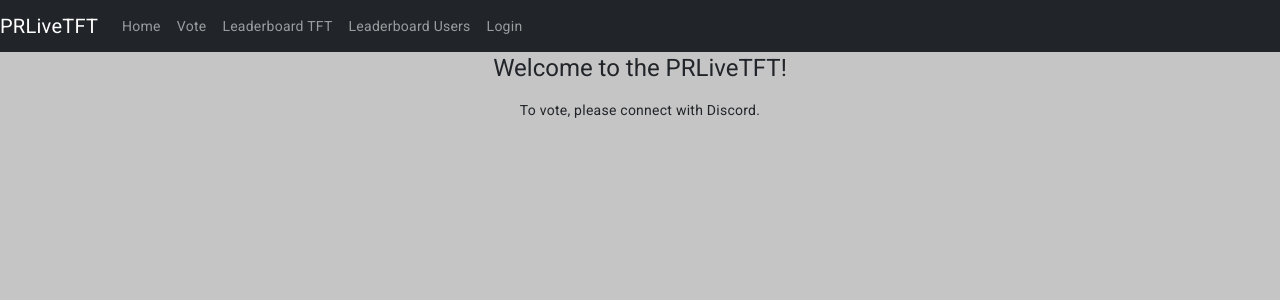
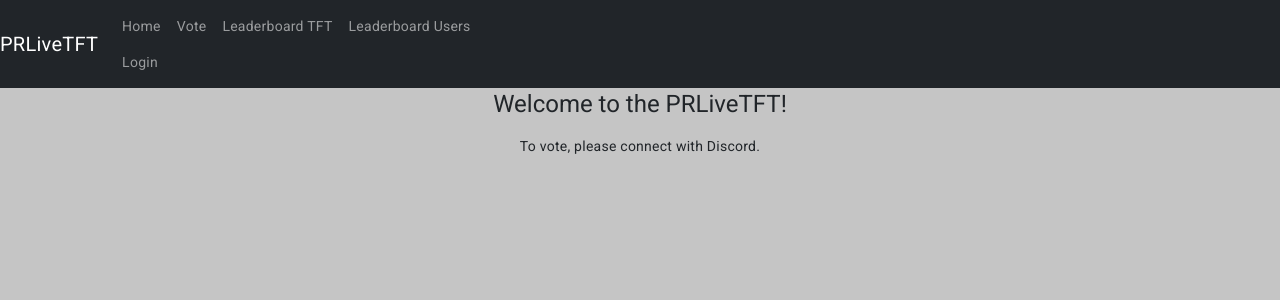
Before and after one commit to Frederic94500/PRLiveTFT-frontend, an Angular app: page / in a window 1280 px wide. Shown: the top 300 px of the page. Built offline with nearby package versions, Linux system fonts and the light colour scheme; no server answers.

Commit message:
fix: Desactivate dropdown menu

```diff
--- a/src/app/navbar/navbar.component.html
+++ b/src/app/navbar/navbar.component.html
@@ -1,6 +1,6 @@
 <nav class="navbar navbar-expand-lg navbar-dark bg-dark">
   <a class="navbar-brand" href="/">PRLiveTFT</a>
-  <button
+  <!-- <button
     class="navbar-toggler"
     type="button"
     data-toggle="collapse"
@@ -10,8 +10,8 @@
     aria-label="Toggle navigation"
   >
     <span class="navbar-toggler-icon"></span>
-  </button>
-  <div class="collapse navbar-collapse" id="navbarNav">
+  </button> -->
+  <div class="" id="navbarNav">
     <ul class="navbar-nav mr-auto">
       <li class="nav-item">
         <a class="nav-link" href="/">Home</a>
```
